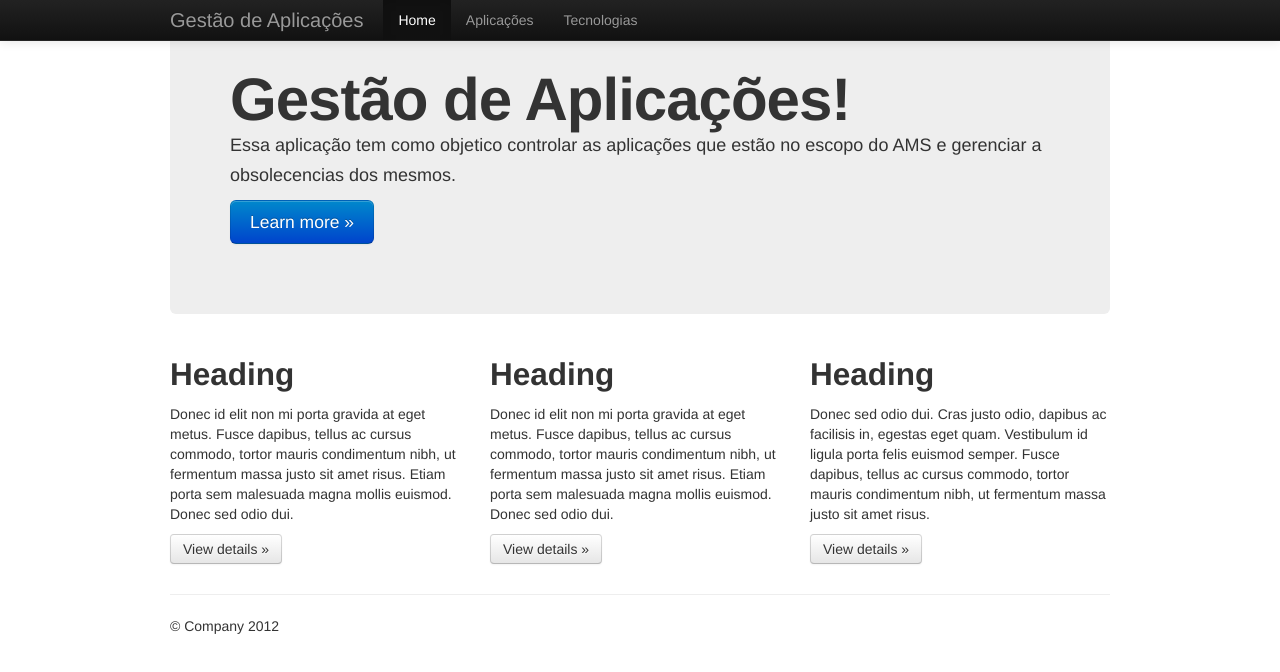
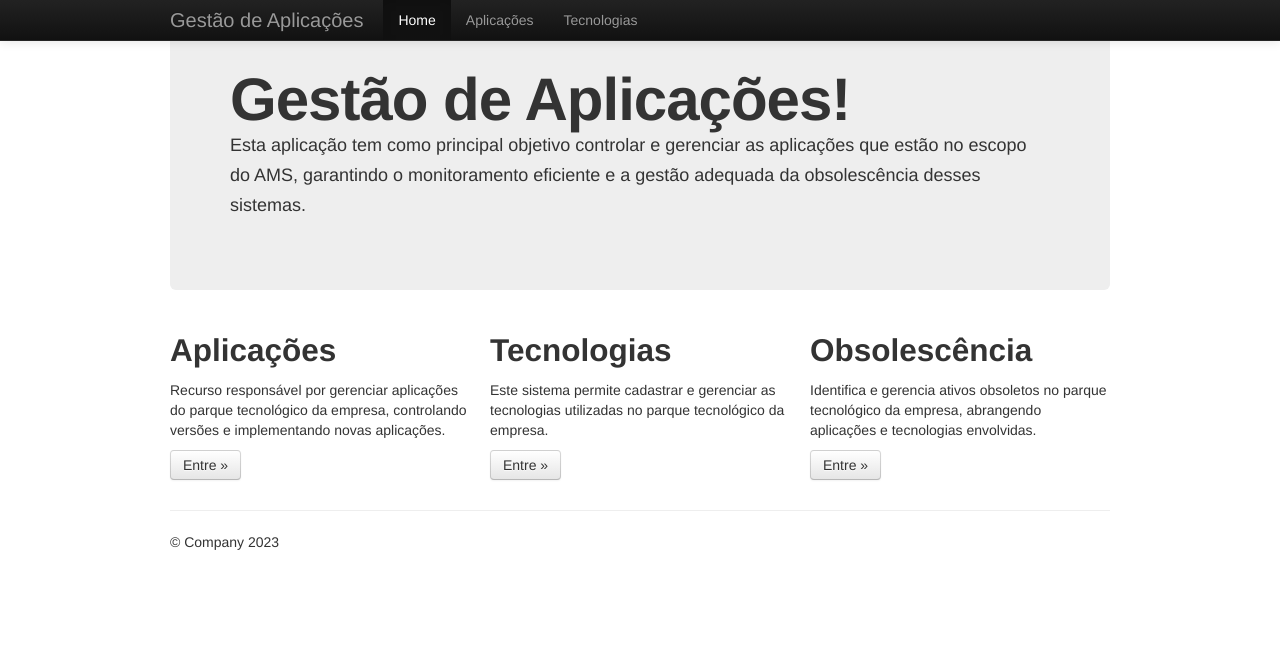
Before and after one commit to leandrolvilela/gerpro, a plain HTML site: page app_front/index.html in a window 1280 px wide. Drawn offline with nearby package versions, Linux system fonts and the light colour scheme.

Commit message:
Ajustes na home da aplicação e melhorando a mensagem de confirmação de exclusão da aplicação

```diff
--- a/app_front/index.html
+++ b/app_front/index.html
@@ -2,7 +2,7 @@
 <html lang="en">
 
 <head>
-    <title>Bootstrap 101 Template</title>
+    <title>Gerenciamento de Aplicações</title>
     <!-- Bootstrap -->
     <link href="css/bootstrap.min.css" rel="stylesheet" media="screen">
 </head>
@@ -34,61 +34,47 @@
         <!-- Main hero unit for a primary marketing message or call to action -->
         <div class="hero-unit">
             <h1>Gestão de Aplicações!</h1>
-            <p>Essa aplicação tem como objetico controlar as aplicações que estão no escopo do AMS e
-                gerenciar a obsolecencias dos mesmos.
+            <p>Esta aplicação tem como principal objetivo controlar e gerenciar as aplicações que estão
+                no escopo do AMS, garantindo o monitoramento eficiente e a gestão adequada da obsolescência
+                desses sistemas.
             </p>
-            <p><a class="btn btn-primary btn-large">Learn more &raquo;</a></p>
+            <!-- <p><a class="btn btn-primary btn-large">Learn more &raquo;</a></p> -->
         </div>
 
         <!-- Example row of columns -->
         <div class="row">
             <div class="span4">
-                <h2>Heading</h2>
-                <p>Donec id elit non mi porta gravida at eget metus. Fusce dapibus, tellus ac cursus commodo, tortor
-                    mauris condimentum nibh, ut fermentum massa justo sit amet risus. Etiam porta sem malesuada magna
-                    mollis euismod. Donec sed odio dui. </p>
-                <p><a class="btn" href="#">View details &raquo;</a></p>
+                <h2>Aplicações</h2>
+                <p>
+                    Recurso responsável por gerenciar
+                    aplicações do parque tecnológico da empresa, controlando versões e implementando novas
+                    aplicações.
+                    </p>
+                <p><a class="btn" href="lista_aplicacao.html">Entre &raquo;</a></p>
             </div>
             <div class="span4">
-                <h2>Heading</h2>
-                <p>Donec id elit non mi porta gravida at eget metus. Fusce dapibus, tellus ac cursus commodo, tortor
-                    mauris condimentum nibh, ut fermentum massa justo sit amet risus. Etiam porta sem malesuada magna
-                    mollis euismod. Donec sed odio dui. </p>
-                <p><a class="btn" href="#">View details &raquo;</a></p>
+                <h2>Tecnologias</h2>
+                <p>Este sistema permite cadastrar e gerenciar as tecnologias utilizadas no parque
+                    tecnológico da empresa.</p>
+                <p><a class="btn" href="#">Entre &raquo;</a></p>
             </div>
             <div class="span4">
-                <h2>Heading</h2>
-                <p>Donec sed odio dui. Cras justo odio, dapibus ac facilisis in, egestas eget quam. Vestibulum id ligula
-                    porta felis euismod semper. Fusce dapibus, tellus ac cursus commodo, tortor mauris condimentum nibh,
-                    ut fermentum massa justo sit amet risus.</p>
-                <p><a class="btn" href="#">View details &raquo;</a></p>
+                <h2>Obsolescência</h2>
+                <p>Identifica e gerencia ativos obsoletos no parque
+                    tecnológico da empresa, abrangendo aplicações e tecnologias envolvidas.</p>
+                <p><a class="btn" href="#">Entre &raquo;</a></p>
             </div>
         </div>
+
+
 
         <hr>
 
         <footer>
-            <p>&copy; Company 2012</p>
+            <p>&copy; Company 2023</p>
         </footer>
 
     </div> <!-- /container -->
-
-    <!-- Le javascript
-    ================================================== -->
-    <!-- Placed at the end of the document so the pages load faster
-    <script src="../assets/js/jquery.js"></script>
-    <script src="../assets/js/bootstrap-transition.js"></script>
-    <script src="../assets/js/bootstrap-alert.js"></script>
-    <script src="../assets/js/bootstrap-modal.js"></script>
-    <script src="../assets/js/bootstrap-dropdown.js"></script>
-    <script src="../assets/js/bootstrap-scrollspy.js"></script>
-    <script src="../assets/js/bootstrap-tab.js"></script>
-    <script src="../assets/js/bootstrap-tooltip.js"></script>
-    <script src="../assets/js/bootstrap-popover.js"></script>
-    <script src="../assets/js/bootstrap-button.js"></script>
-    <script src="../assets/js/bootstrap-collapse.js"></script>
-    <script src="../assets/js/bootstrap-carousel.js"></script>
-    <script src="../assets/js/bootstrap-typeahead.js"></script>-->
 
     <script src="http://code.jquery.com/jquery-latest.js"></script>
     <script src="js/bootstrap.min.js"></script>
```
Also changed, not shown: app_front/js/scripts.js (+36 -6 lines), app_front/lista_aplicacao.html (+23 -2 lines), 10 other files.
